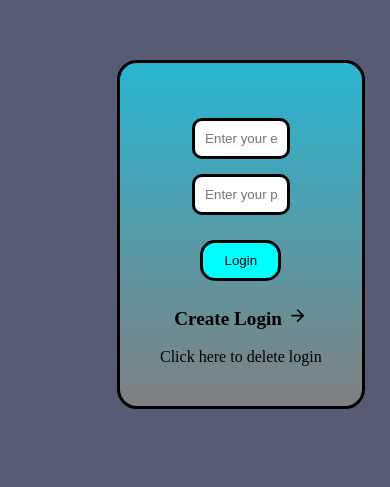
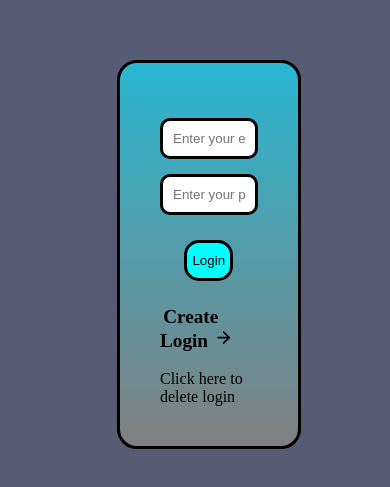
Before and after one commit to rafael-basso/react-front, a React (Create React App) app: page / in a window 390 px wide. Shown: the part 151-638 px from the top of the page. Built offline with nearby package versions, Linux system fonts and the light colour scheme.

Commit message:
responsive

```diff
--- a/src/pages/Login/indexLogin.css
+++ b/src/pages/Login/indexLogin.css
@@ -55,3 +55,10 @@
     text-decoration: none;
     color: black;
   }
+
+/* RESPONSIVE */
+@media (max-width: 580px) {
+  .boxStyle {
+    width: min-content;
+  }
+}
```
Also changed, not shown: notes.txt, src/pages/CreateLogin/indexCreateLogin.css (line endings or trailing spaces).
